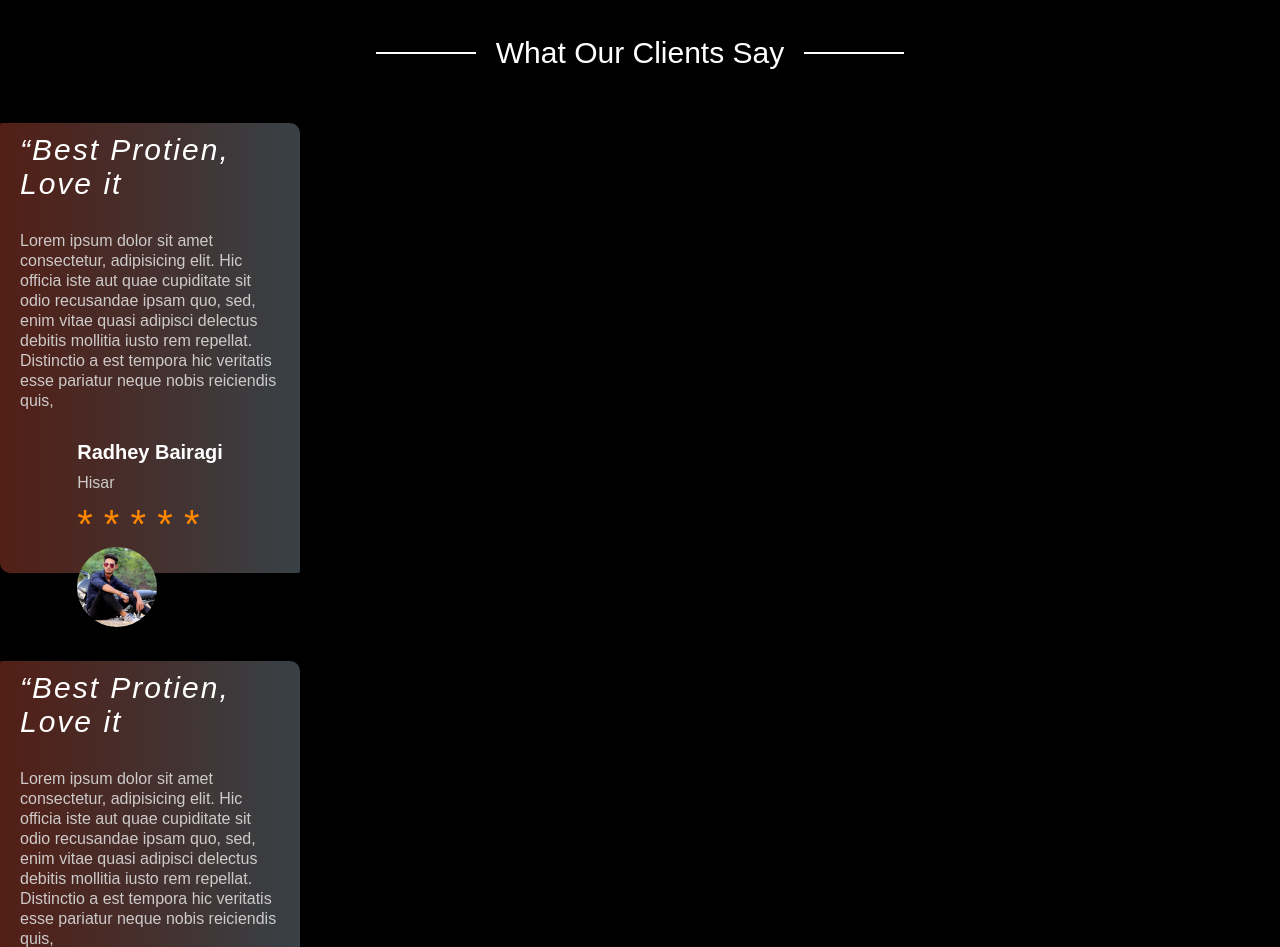
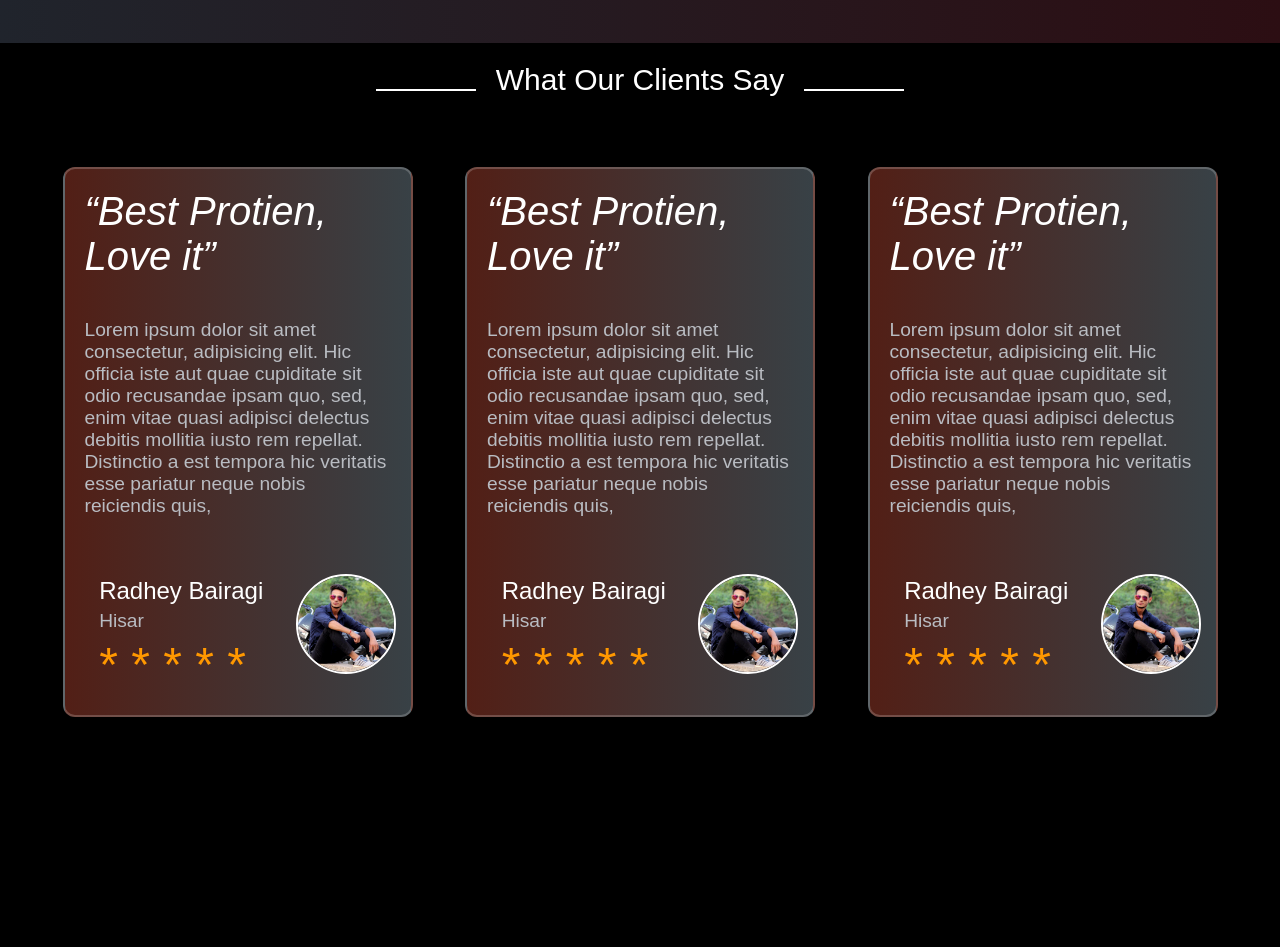
Before and after one commit to Radhy-shyam-29/clone, a plain HTML site: page index.html in a window 1280 px wide. Shown: the part 4105-5052 px from the top of the page. After the commit the page ends 4852 px from the top, so only its background shows below. Drawn offline with Linux system fonts and the light colour scheme.

Commit message:
Updated code

```diff
--- a/index.html
+++ b/index.html
@@ -274,16 +274,18 @@
 
      <div class="prodetails">
         <p>
-            Lorem ipsum dolor, sit amet consectetur adipisicing elit. Placeat voluptate eum impedit molestiae dolor doloribus quidem ipsa molestias libero, adipisci inventore exercitationem consequatur consequuntur assumenda quas saepe qui! Sit, expedita.
+            Lorem ipsum dolor, sit amet consectetur adipisicing elit. Placeat voluptate eum impedit molestiae dolor doloribus quidem ipsa molestias libero, adipisci inventore exercitationem consequatur consequuntur assumenda quas saepe qui! Sit, expedita. Lorem ipsum dolor sit amet, consectetur adipisicing elit. Repellendus dolorem, excepturi laborum repellat accusamus consequatur nihil? Adipisci voluptatum optio, harum ipsa perferendis, corporis laudantium repudiandae eveniet quibusdam cum doloremque fuga.
         </p>
      </div>
 
      <div class="siximg">
 
         <img src="/photos/playbutton.png" alt="" class="playbutton">
-        <div class="bar"></div>
     </div>
+
+
     <button class="siximgbtn">View All</button>
+</div>
      </div>
 
      <!-- new clients feedback -->
@@ -295,105 +297,57 @@
      </div>
 
 
-      <div class="clientclass">
+<!-- firstcard -->
 
-        <div class="ttl">
-             <p>
-                “Best Protien, Love it
-             </p>
-
+<div class="mainreview">
+    <div class="review">
+        <p class="first">“Best Protien, <br>Love it”</p>
+        <p class="second">Lorem ipsum dolor sit amet consectetur, adipisicing elit. Hic officia iste aut quae cupiditate sit odio recusandae ipsam quo, sed, enim vitae quasi adipisci delectus debitis mollitia iusto rem repellat. Distinctio a est tempora hic veritatis esse pariatur neque nobis reiciendis quis,</p>
+        <div class="user">
+            <div class="user-info">
+                <p class="third">Radhey Bairagi</p>
+                <p class="fourth">Hisar</p>
+                <p class="fifth">* * * * *</p>
             </div>
-
-        <div class="dsc">
-            <p> Lorem ipsum dolor sit amet consectetur, adipisicing elit. Hic officia iste aut quae cupiditate sit odio recusandae ipsam quo, sed, enim vitae quasi adipisci delectus debitis mollitia iusto rem repellat.
-            Distinctio a est tempora hic veritatis esse pariatur neque nobis reiciendis quis,
-            </p>
-
-        </div>
-
-        <div class="who">
-            <div class="userdtl">
-
-            <p class="name">
-                Radhey Bairagi
-            </p>
-            <p class="city">
-                Hisar
-            </p>
-            <p class="rating">* * * * * </p>
-            </div>
-            <div >
-                <img src="/photos/Bro 20170908_151929.jpg" alt="" class="userimg">
+            <img src="/photos/Bro 20170908_151929.jpg" alt="">
         </div>
     </div>
 
 
-    <div class="clientclass">
-    <div class="ttl">
-        <p>
-           “Best Protien, Love it
-        </p>
-
-       </div>
-
-   <div class="dsc">
-       <p> Lorem ipsum dolor sit amet consectetur, adipisicing elit. Hic officia iste aut quae cupiditate sit odio recusandae ipsam quo, sed, enim vitae quasi adipisci delectus debitis mollitia iusto rem repellat.
-       Distinctio a est tempora hic veritatis esse pariatur neque nobis reiciendis quis,
-       </p>
-
-   </div>
-
-   <div class="who">
-       <div class="userdtl">
-
-       <p class="name">
-           Radhey Bairagi
-       </p>
-       <p class="city">
-           Hisar
-       </p>
-       <p class="rating">* * * * * </p>
-       </div>
-       <div >
-           <img src="/photos/Bro 20170908_151929.jpg" alt="" class="userimg">
-   </div>
+<!-- second card -->
 
 
-   <div class="clientclass">
-   <div class="ttl">
-    <p>
-       “Best Protien, Love it
-    </p>
 
+    <div class="review">
+        <p class="first">“Best Protien, <br>Love it”</p>
+        <p class="second">Lorem ipsum dolor sit amet consectetur, adipisicing elit. Hic officia iste aut quae cupiditate sit odio recusandae ipsam quo, sed, enim vitae quasi adipisci delectus debitis mollitia iusto rem repellat. Distinctio a est tempora hic veritatis esse pariatur neque nobis reiciendis quis,</p>
+        <div class="user">
+            <div class="user-info">
+                <p class="third">Radhey Bairagi</p>
+                <p class="fourth">Hisar</p>
+                <p class="fifth">* * * * *</p>
             </div>
-
-<div class="dsc">
-   <p> Lorem ipsum dolor sit amet consectetur, adipisicing elit. Hic officia iste aut quae cupiditate sit odio recusandae ipsam quo, sed, enim vitae quasi adipisci delectus debitis mollitia iusto rem repellat.
-   Distinctio a est tempora hic veritatis esse pariatur neque nobis reiciendis quis,
-   </p>
-
-</div>
-
-<div class="who">
-   <div class="userdtl">
-
-   <p class="name">
-       Radhey Bairagi
-   </p>
-   <p class="city">
-       Hisar
-   </p>
-   <p class="rating">* * * * * </p>
-   </div>
-</div>
-
-<div >
-    <img src="/photos/Bro 20170908_151929.jpg" alt="" class="userimg">
-</div>
+            <img src="/photos/Bro 20170908_151929.jpg" alt="">
         </div>
     </div>
 
 
+<!-- third card -->
 
+
+
+    <div class="review">
+        <p class="first">“Best Protien, <br>Love it”</p>
+        <p class="second">Lorem ipsum dolor sit amet consectetur, adipisicing elit. Hic officia iste aut quae cupiditate sit odio recusandae ipsam quo, sed, enim vitae quasi adipisci delectus debitis mollitia iusto rem repellat. Distinctio a est tempora hic veritatis esse pariatur neque nobis reiciendis quis,</p>
+        <div class="user">
+            <div class="user-info">
+                <p class="third">Radhey Bairagi</p>
+                <p class="fourth">Hisar</p>
+                <p class="fifth">* * * * *</p>
+            </div>
+            <img src="/photos/Bro 20170908_151929.jpg" alt="">
+        </div>
+    </div>
+</div>
 </body>
 </html>
--- a/styles.css
+++ b/styles.css
@@ -150,10 +150,8 @@ body{
     display: flex;
     justify-content: center;
     align-items: center;
-    /* flex-direction: column; */
     gap: 20px;
     padding: 20px;
-    /* background: #f1f1f1; */
 }
 
 .line{
@@ -259,10 +257,8 @@ body{
     display: flex;
     justify-content: center;
     align-items: center;
-    /* flex-direction: column; */
     gap: 20px;
     padding: 20px;
-    /* background: #f1f1f1; */
 }
 
 .line{
@@ -476,14 +472,11 @@ body{
 }
 
 
-#pro-fitness-products{
+ #pro-fitness-products{
     display: flex;
-    justify-content: center;
     align-items: center;
-    /* flex-direction: column; */
     gap: 20px;
     padding: 20px;
-    /* background: #f1f1f1; */
 }
 
 .line{
@@ -505,46 +498,46 @@ body{
     justify-content: center;
     align-items: center;
     color: rgb(173, 162, 162);
-    width: 70%;
+    width: 80%;
     text-align: center;
-    margin-left: 15%;
+    line-height: 1.5em;
 }
 
 .siximg{
-    margin-top: 100px;
+    margin: 50px;
+    background-image: url(/photos/siximg.png);
+    background-position: 0% 52%;
+    background-size: cover;
     width: 80%;
     height: 500px;
-    background-image: url(/photos/siximg.png);
-    background-size: cover;
-    background-position: 0% 52%;
-    border-radius: 25px;
-    display: flex;
-    justify-content: space-between;
-    align-items: center;
-    margin-left: 10%;
-
-}
-
-.playbutton{
     display: flex;
     justify-content: center;
     align-items: center;
-    margin-left: 47%;
-    cursor: pointer;
-    border-radius: 50%;
 }
 
-.siximg .bar{
+/* progress{
+    width: 50%;
+    height: 7px;
+    background-color: #f1f1f1;
+    overflow: hidden;
+    margin: -50px;
+}
+
+progress::-webkit-progress-bar {
+    background-color: #f1f1f1;
+}
+
+progress::-webkit-progress-value {
+    background-color: #ff0000;
+} */
+
+#six .siximgbtn {
     display: flex;
-    justify-content: start;
+    justify-content: center;
     align-items: center;
-    width: 80%;
-    height: 3px;
-    background-color: white;
 }
 
 .siximgbtn{
-
     background: transparent;
     border: 1px solid white;
     padding: 10px 20px;
@@ -553,96 +546,116 @@ body{
     font-size: 16px;
     cursor: pointer;
     margin: 50px;
-    display: flex;
-    margin-left: 45%;
 
 }
 
 #six{
+    display: flex;
+    justify-content: center;
+    align-items: center;
+    flex-direction: column;
     background : linear-gradient(to right, #20242c, #2c0e13);
 }
 
 
-
-#client-reviews{
+#client-reviews {
     display: flex;
     justify-content: center;
     align-items: center;
     gap: 20px;
     padding: 20px;
+    flex-wrap: wrap;
 }
 
-.line{
+.line {
     width: 100px;
     height: 2px;
     background: white;
 }
 
-#client-reviews h2{
+#client-reviews h2 {
     color: white;
     font-size: 30px;
     font-weight: normal;
-    line-height: 100px;
+    text-align: center;
+    margin-bottom: 20px;
+}
+
+
+.mainreview {
+    display: flex;
+    justify-content: space-evenly;
+    align-items: center;
+    padding: 20px;
+    flex-wrap: wrap;
 
 }
 
+/* Review Card */
+.mainreview .review {
+    width: 350px;
+    height: 550px;
+    margin: 10px;
+    background: linear-gradient(to left, #384146, #521f16);
+    border-radius: 12px;
+    color: white;
+    border: 2px solid rgba(255, 255, 255, 0.2);
+    box-shadow: 0 5px 15px rgba(0, 0, 0, 0.3);
+    transition: transform 0.3s ease-in-out, box-shadow 0.3s ease-in-out;
+}
 
-.clientclass{
-    width: 300px;
-    height: 450px;
-    background: linear-gradient(to left , #384146, #521f16);
-    border-radius: 2px 10px;
-    color: white;
-    gap: 30px;
-    display: flex;
-    justify-content: center;
-    flex-wrap: wrap;
-    padding: 10px;
-    /* flex-direction: column; */
+.mainreview .review:hover {
+    transform: scale(1.02);
+    box-shadow: 0 5px 15px rgba(0, 0, 0, 0.5);
 }
 
 
-.clientclass .ttl{
+.mainreview .review .first{
+    font-size: 2.5em;
     font-style: italic;
-    font-size: 30px;
-    letter-spacing: 2px;
-    padding-left: 10px;
+    padding: 20px;
+}
+
+.mainreview .review .second{
+    font-size: 1.2em;
+    padding: 20px;
+    color: #b9bcc2;
+}
+
+.mainreview .review .third{
+    font-size: 1.5em;
+    padding: 20px 0 0  20px ;
+}
+
+.mainreview .review .fourth{
+    font-size: 1.2em;
+    color: #b9bcc2;
+    padding: 0 0 0  20px ;
+}
+
+.mainreview .review .fifth{
+    font-size: 3em;
+    padding: 0 20px ;
+    color: #ff9800;
+}
+
+.mainreview .review img {
+    width: 100px;
+    height: 100px;
+    border-radius: 50%;
+    border: 2px solid #fff;
+    /* margin-left: 220px; */
+}
+.mainreview .review .user{
+    display: flex;
+    align-items: center;
+    justify-content: center;
+    gap: 10px;
 
 }
-
-.clientclass .dsc{
-    font-size: 16px;
-    padding: 0 10px;
-    line-height: 20px;
-    color: rgb(205, 202, 202);
-}
-
-.clientclass .who .userdtl{
+.mainreview .review .user-info{
     display: flex;
     flex-direction: column;
-    justify-content: flex-start;
-    align-items: flex-start;
-    width: 100%;
-    gap: 10px;
+    gap: 5px;
+    margin: 20px 20px 20px 0;
 }
-
-.clientclass .userimg{
-    width: 80px;
-    height: 80px;
-    border-radius: 50%;
-}
-
-.clientclass .who .name{
-    font-size: 20px;
-    font-weight: bold;
-}
-
-.clientclass .who .city{
-    font-size: 16px;
-    color: rgb(205, 202, 202);
-}
-
-.clientclass .who .rating{
-    color: rgb(255, 136, 0);
-    font-size: 40px;
-}
```
Lines whose indentation alone changed are shown as unchanged.
